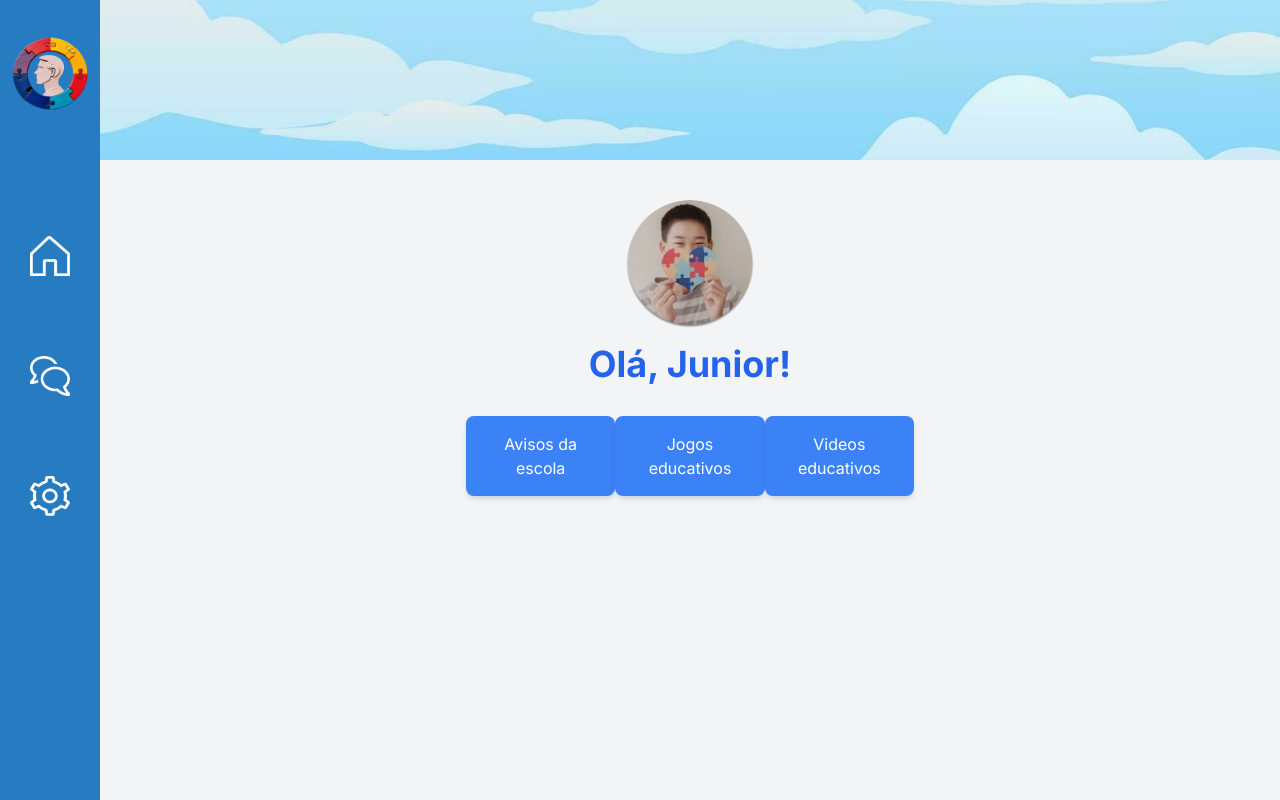
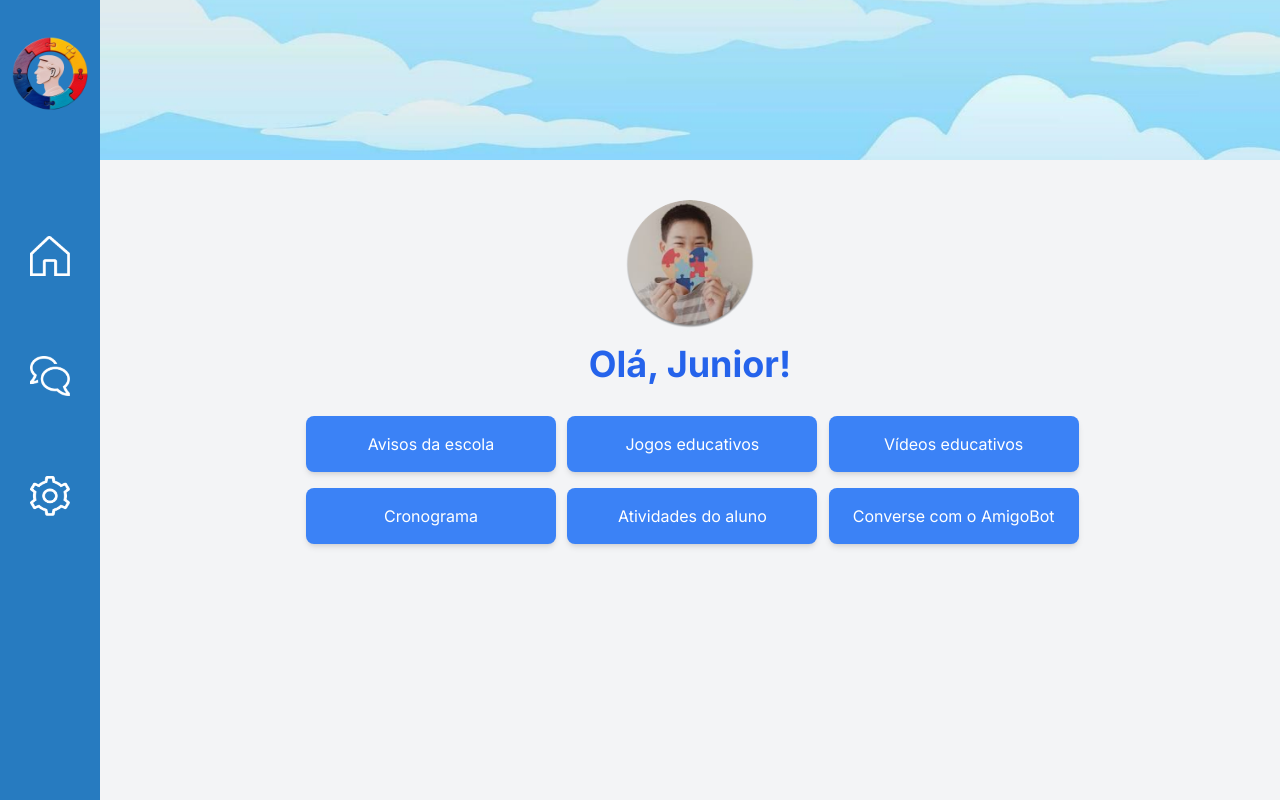
Before and after one commit to VLira96/senso-amigo, a Next.js app: page /pages/home in a window 1280 px wide. Built offline with nearby package versions, Linux system fonts and the light colour scheme.

Commit message:
home update

```diff
--- a/src/app/pages/home/page.tsx
+++ b/src/app/pages/home/page.tsx
@@ -1,4 +1,5 @@
 import SideBar from "@/components/sidebar";
+import Link from "next/link";
 
 const Page = () => {
     return (
@@ -11,16 +12,42 @@ const Page = () => {
                 />
                 <h1 className="text-4xl font-bold text-blue-600 mt-4">Olá, Junior!</h1>
             </div>
-            <div className="flex items-center mt-8 w-full max-w-md">
-                <div className="bg-blue-500 text-white p-4 rounded-lg mb-4 shadow-md w-3/4 text-center">
+            <div className="grid grid-cols-3 gap-4 mt-8 w-full max-w-3xl">
+                <Link href={'/pages/avisos'} passHref>
+                <button className="bg-blue-500 text-white py-4 rounded-lg shadow-md hover:bg-blue-600 transition duration-200 w-[250px]">
                     Avisos da escola
-                </div>
-                <div className="bg-blue-500 text-white p-4 rounded-lg mb-4 shadow-md w-3/4 text-center">
+                </button>
+                </Link>
+
+                <Link href={'/pages/jogos'} passHref>
+                <button className="bg-blue-500 text-white py-4 rounded-lg shadow-md hover:bg-blue-600 transition duration-200 w-[250px]">
                     Jogos educativos
-                </div>
-                <div className="bg-blue-500 text-white p-4 rounded-lg mb-4 shadow-md w-3/4 text-center">
-                    Videos educativos
-                </div>
+                </button>
+                </Link>
+
+                <Link href={'/pages/videos'} passHref>
+                <button className="bg-blue-500 text-white py-4 rounded-lg shadow-md hover:bg-blue-600 transition duration-200 w-[250px]">
+                    Vídeos educativos
+                </button>
+                </Link>
+
+                <Link href={'/pages/cronograma'} passHref>
+                <button className="bg-blue-500 text-white py-4 rounded-lg shadow-md hover:bg-blue-600 transition duration-200 w-[250px]">
+                    Cronograma
+                </button>
+                </Link>
+
+                <Link href={'/pages/atividades'} passHref>
+                <button className="bg-blue-500 text-white py-4 rounded-lg shadow-md hover:bg-blue-600 transition duration-200 w-[250px]">
+                    Atividades do aluno
+                </button>
+                </Link>
+
+                <Link href={'/pages/amigobot'} passHref>
+                <button className="bg-blue-500 text-white py-4 rounded-lg shadow-md hover:bg-blue-600 transition duration-200 w-[250px]">
+                    Converse com o AmigoBot
+                </button>
+                </Link>
             </div>
         </div>
     );
```
